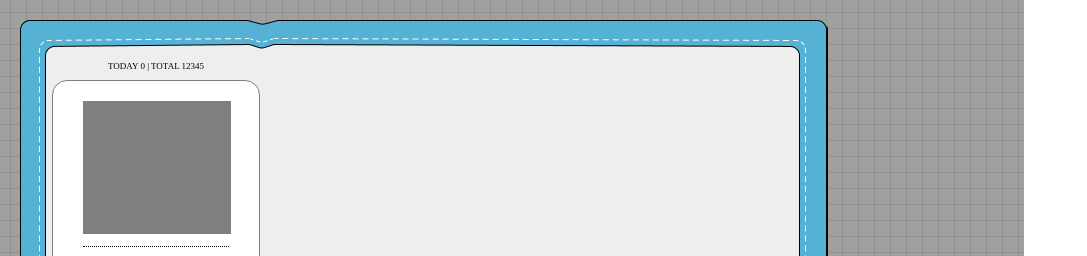
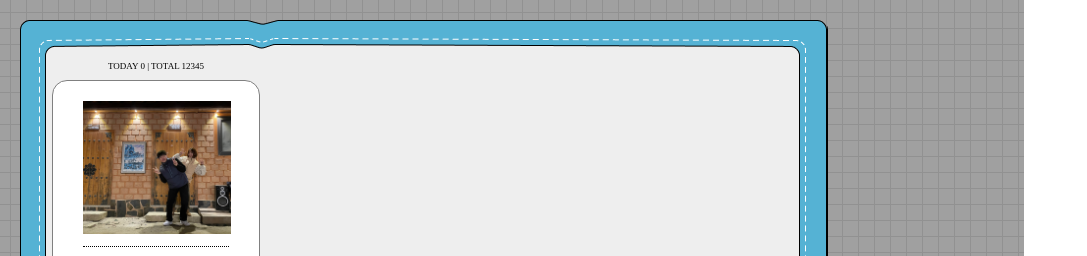
Before and after one commit to suwan98/Cyworld-Clone-Coding, a plain HTML site: page cyworld/styles/index.html in a window 1280 px wide. Shown: the top 256 px of the page, without its empty margins (0-1087 px from the left). Drawn offline with Linux system fonts and the light colour scheme.

Commit message:
20230209

```diff
--- a/cyworld/styles/index.css
+++ b/cyworld/styles/index.css
@@ -62,7 +62,8 @@
 .left-body-header-gray{
     width: 148px;
     height: 133px;
-    background-color: gray;
+    background-image: url(/cyworld/images/KakaoTalk_20230209_184019167.jpg);
+    background-size: cover;
 }
 .left-body-header-line{
     border-top: 1px dotted black;
```
Also changed, not shown: cyworld/images/KakaoTalk_20230209_184019167.jpg (added).
